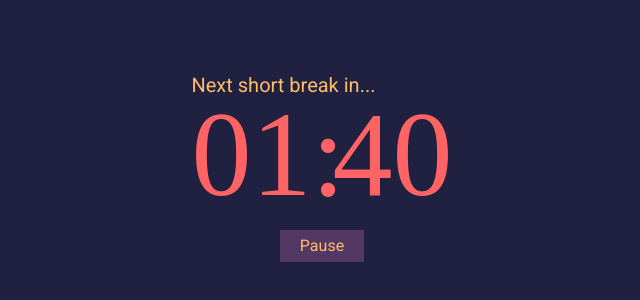
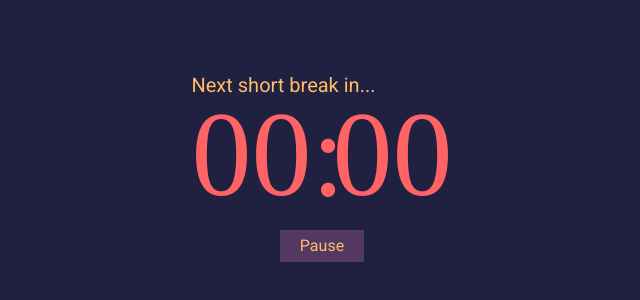
Before and after one commit to fuzzknob/break-timer, a Vue app: page / in a window 1280 px wide. Shown: the part 224-524 px from the top of the page, without its empty margins (318-958 px from the left). Built offline with nearby package versions, Linux system fonts and the light colour scheme; a web font is replaced by a local one.

Commit message:
feat: show time state in the ui

```diff
--- a/package.json
+++ b/package.json
@@ -9,7 +9,7 @@
   },
   "dependencies": {
     "core-js": "^3.6.4",
-    "dayjs": "^1.8.24",
+    "lodash": "^4.17.15",
     "register-service-worker": "^1.7.1",
     "vue": "^2.6.11",
     "vuex": "^3.1.3"
--- /dev/null
+++ b/src/utils/index.js
@@ -0,0 +1,8 @@
+export function convertToMinuteSeconds(milliseconds) {
+  const minutes = milliseconds > 60000 ? Math.floor(milliseconds / 60000) : 0
+  const seconds = Math.floor((milliseconds / 1000) - (minutes * 60))
+  return {
+    minutes,
+    seconds,
+  }
+}
--- a/src/views/Main/components/Timer.vue
+++ b/src/views/Main/components/Timer.vue
@@ -1,16 +1,53 @@
 <template>
   <h1 class="timer text-secondary-color font-zcool flex">
-    <span class="number text-right">0</span>
-    <span class="number text-right">1</span>
+    <span class="number text-right">{{ minutesHand.firstDigit }}</span>
+    <span class="number text-right">{{ minutesHand.secondDigit }}</span>
     <span class="divider">:</span>
-    <span class="number text-right">4</span>
-    <span class="number text-right">0</span>
+    <span class="number text-right">{{ secondsHand.firstDigit }}</span>
+    <span class="number text-right">{{ secondsHand.secondDigit }}</span>
   </h1>
 </template>
 
 <script>
+import { mapState } from 'vuex'
+import { padStart } from 'lodash'
+import { convertToMinuteSeconds } from '@/utils'
+
 export default {
   name: 'Timer',
+  data() {
+    return {
+      minutesHand: {
+        firstDigit: 0,
+        secondDigit: 0,
+      },
+      secondsHand: {
+        firstDigit: 0,
+        secondDigit: 0,
+      },
+    }
+  },
+  computed: {
+    ...mapState([
+      'time',
+    ]),
+  },
+  watch: {
+    time() {
+      const { minutes, seconds } = convertToMinuteSeconds(this.time)
+      this.minutesHand = this.getDigits(minutes)
+      this.secondsHand = this.getDigits(seconds)
+    },
+  },
+  methods: {
+    getDigits(minutes) {
+      const [firstDigit, secondDigit] = padStart(minutes, 2, 0)
+      return {
+        firstDigit,
+        secondDigit,
+      }
+    },
+  },
 }
 </script>
 
```
Also changed, not shown: 1 other file (tests, documents, lock files or other folders).
